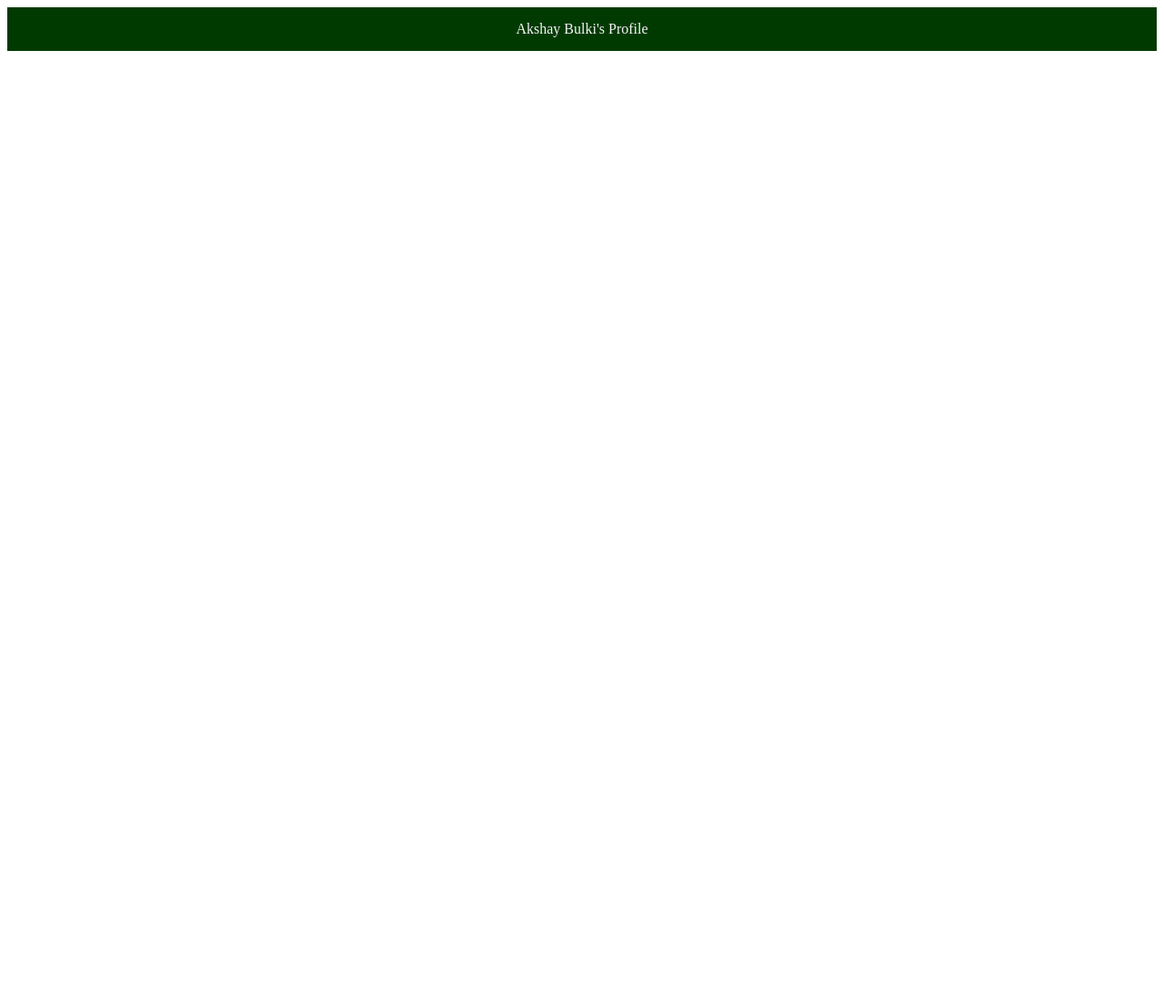
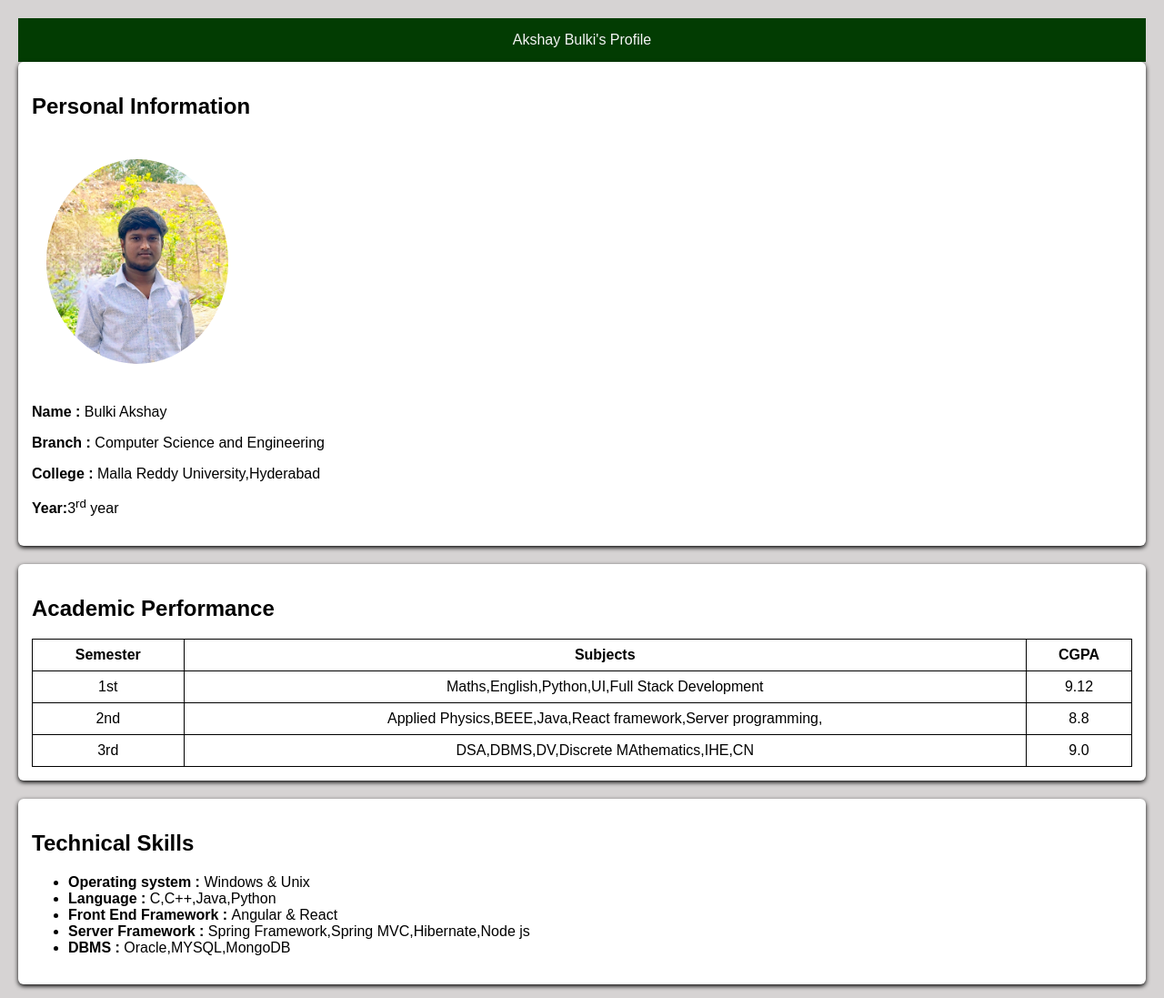
Before and after one commit to bulkiakshay/bulkiakshay.github.io, a plain HTML site: page index.html in a window 1280 px wide. Shown: the top 1097 px of the page at 91% size. Before the commit the page ends 800 px from the top, so only its background shows below. Drawn offline with Linux system fonts and the light colour scheme.

Commit message:
git commit

```diff
--- a/assets/css/style.css
+++ b/assets/css/style.css
@@ -1,6 +1,49 @@
+body{
+    font-family: Arial, Helvetica, sans-serif;
+    background-color: rgb(214, 211, 211);
+    margin: 20px;
+}
 header{
-    background-color: rgb(1, 58, 1);
+    background-color: rgb(2, 60, 2);
     color: whitesmoke;
     text-align: center;
     padding: 15px;
 }
+section{
+    background-color: rgb(255, 255, 255);
+    padding: 15px;
+    margin-bottom: 20px;
+    border-radius: 6px;
+    box-shadow: 0 2px 5px rgba(0,0,0,1);
+}
+img{
+    border-radius:50%;
+    padding: 1em;
+    padding-bottom: 1.5em;
+    padding-top: 1.5em;
+}
+table{
+    width: 100%;
+    border-collapse: collapse;
+    margin-top: 10px;
+}
+th,td{
+    border:1px solid black;
+    padding:8px;
+    text-align: center;
+}
+input[type="text"],
+input[type="datetime-local"],
+textarea{
+    width: 100%;
+}
+input[type="submit"]{
+    background-color: rgb(52, 28, 52);
+    color: white;
+    font-weight: bold;
+    font-size: 30px;
+    width: 100%;
+}
+.contact{
+    font-weight: bold;
+}
--- a/index.html
+++ b/index.html
@@ -3,7 +3,7 @@
 <head>
     <meta charset="UTF-8">
     <meta name="viewport" content="width=device-width, initial-scale=1.0">
-    <meta name="keyword" content="Akshay Bulki Computer Science Java Full Stack Python ">
+    <meta name="keyword" content="Akshay Bulki Computer Science Java Full Stack Python Malla Reddy University">
     <meta name="discription" content="This is a profile page of Akshay Bulki,He is a Java full stack developer.">
     <meta name="author" content="Akshay">
     <meta http-equiv="refresh" content="10" url="http://localhost:8080/profile">
@@ -13,5 +13,73 @@
 </head>
 <body>
     <header>Akshay Bulki's Profile</header>
+    <main>
+        <!--Personal Information-->
+
+    <section>
+        <h2>Personal Information</h2>
+        <img src="./assets/images/IMG_20250618_202038.jpg" width="200px">
+        <p><strong>Name :</strong> Bulki Akshay</p>
+        <p><strong>Branch :</strong> Computer Science and Engineering</p>
+        <p><strong>College :</strong> Malla Reddy University,Hyderabad</p>
+        <p><strong>Year:</strong>3<sup>rd</sup> year</p>
+    </section>
+    <section>
+        <h2>Academic Performance</h2>
+        <table>
+            <thead>
+                <tr><th>Semester</th>
+                <th>Subjects</th>
+                <th>CGPA</th></tr>
+            </thead>
+            <tbody>
+                <tr><td>1st</td>
+                <td>Maths,English,Python,UI,Full Stack Development</td>
+                <td>9.12</td></tr>
+                <tr></tr>
+                <tr><td>2nd</td>
+                <td>Applied Physics,BEEE,Java,React framework,Server programming,</td>
+                <td>8.8</td></tr>
+                <tr><td>3rd</td>
+                <td>DSA,DBMS,DV,Discrete MAthematics,IHE,CN</td>
+                <td>9.0</td></tr>
+            </tbody>
+        </table>
+    </section>
+    <section>
+        <!--Technical skills-->
+        <h2>Technical Skills</h2>
+        <ul>
+            <li><strong>Operating system : </strong>Windows & Unix</li>
+            <li><strong>Language : </strong>C,C++,Java,Python</li>
+            <li><strong>Front End Framework : </strong>Angular & React</li>
+            <li><strong>Server Framework : </strong>Spring Framework,Spring MVC,Hibernate,Node js</li>
+            <li><strong>DBMS : </strong>Oracle,MYSQL,MongoDB</li>
+        </ul>
+    </section>
+    <section>
+        <h2>Hobbies and Intrest</h2>
+        <ol>
+            <li>Coding challenges</li>
+            <li>UI and UX design</li>
+            <li>Watching tech Youtube channels</li>
+            <li>Cricket,Music,Travelling</li>
+        </ol>
+    </section>
+    <section class="contact">
+        <h2>Contact Me</h2>
+        <label for="Email">Email</label>
+        <input type="text" class="email" id="email"><br>
+        <label for="call">When to call back</label>
+        <input type="datetime-local" class="date" id="date"><br>
+        <label for="">Contact number</label>
+        <input type="text" class="number" id="number"><br>
+        <label for="">Description</label><br>
+        <textarea name="Description" id="Description" rows="5"></textarea><br>
+        <label for="linkedin">Linkedin profile url</label>
+        <input type="text" name="linkedin" id="linkedin"><br><br>
+        <input type="submit">
+    </section>
+    </main>
 </body>
 </html>
```
Also changed, not shown: assets/images/IMG_20250618_202038.jpg (added), assets/images/default-profile-account-unknown-icon-black-silhouette-free-vector.jpg (added).
